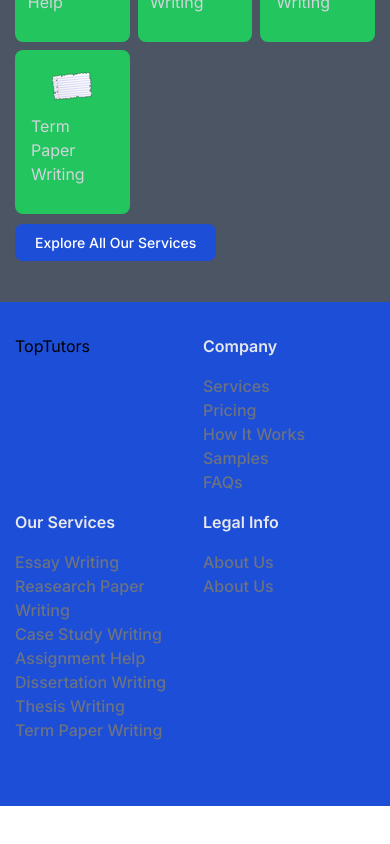
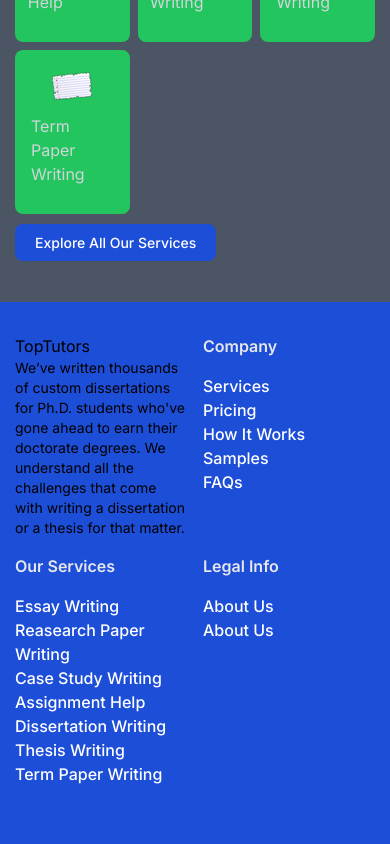
Before and after one commit to Kipronokirui/my-online-service, a Next.js app: page / in a window 390 px wide. Shown: the part 3414-4258 px from the top of the page. Before the commit the page ends 4220 px from the top, so only its background shows below. Built offline with nearby package versions, Linux system fonts and the light colour scheme.

Commit message:
responsivesness

```diff
--- a/components/common/Footer.jsx
+++ b/components/common/Footer.jsx
@@ -41,6 +41,11 @@
             <h1>
               TopTutors
             </h1>
+            <p className='text-sm'>
+              We’ve written thousands of custom dissertations for Ph.D. students who've gone ahead to
+              earn their doctorate degrees. We understand all the challenges that come with writing a
+              dissertation or a thesis for that matter.
+            </p>
           </div>
           {footerItems.map((item, index) => (
           <div key={index}>
@@ -50,7 +55,10 @@
             <div>
               <ul className='text-gray-500 dark:text-gray-400 font-medium'>
                 {item.links.map((link, index) => (
-                  <li key={index}>
+                  <li
+                    key={index}
+                    className='text-white'
+                  >
                     <Link href={link.href}>
                       {link.title}
                     </Link>
--- a/components/services/ServicesIntro.jsx
+++ b/components/services/ServicesIntro.jsx
@@ -6,10 +6,10 @@
       <div className='mt-4'>
           <section>
               {services.map((service, index) => (
-                  <div className={`grid grid-cols-2 gap-2 mb-4`}
+                  <div className={`grid grid-cols-1 lg:grid-cols-2 gap-2 mb-4`}
                       key={index}
                   >
-                    <div className={index % 2 === 0 ? 'order-first' : 'order-last'}>
+                    <div className={`lg-${index % 2 === 0 ? 'order-first' : 'order-last'}`}>
                         <img
                             src={service.image}
                             alt={`Image`}
```
